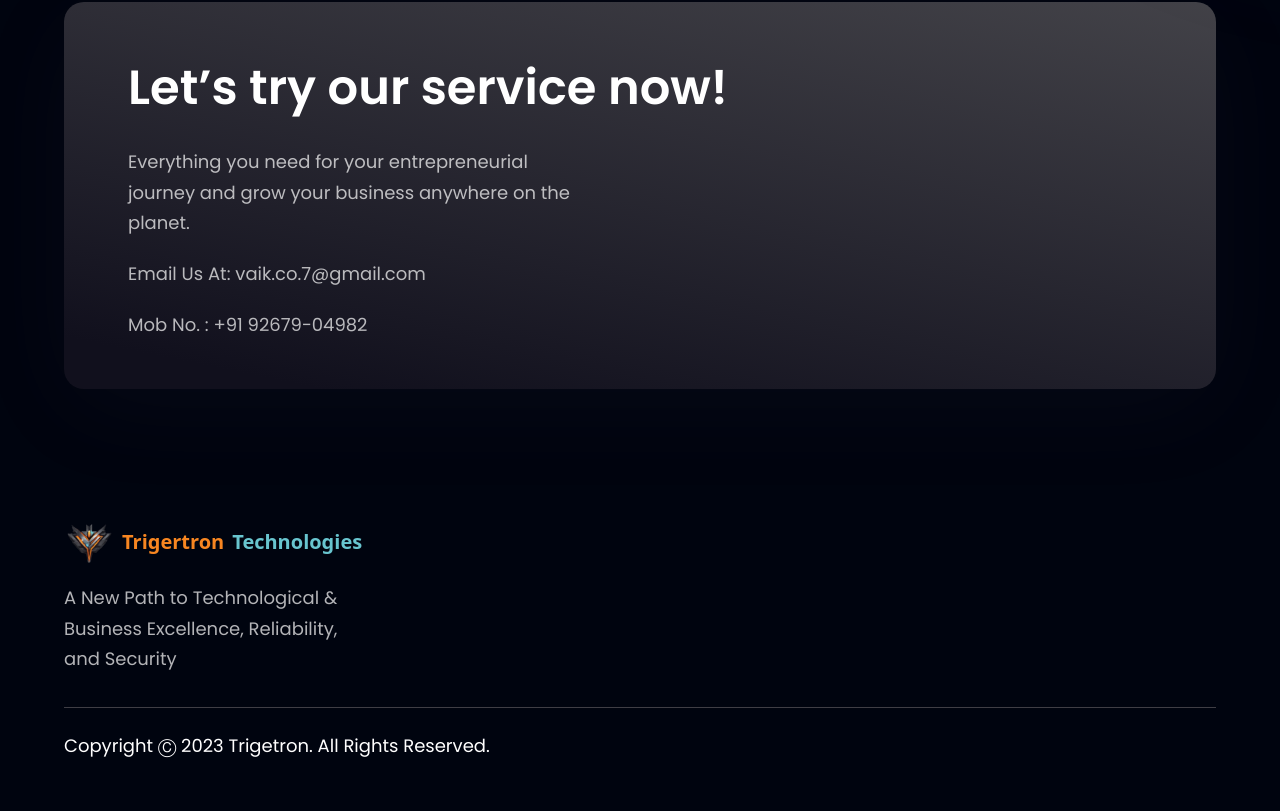
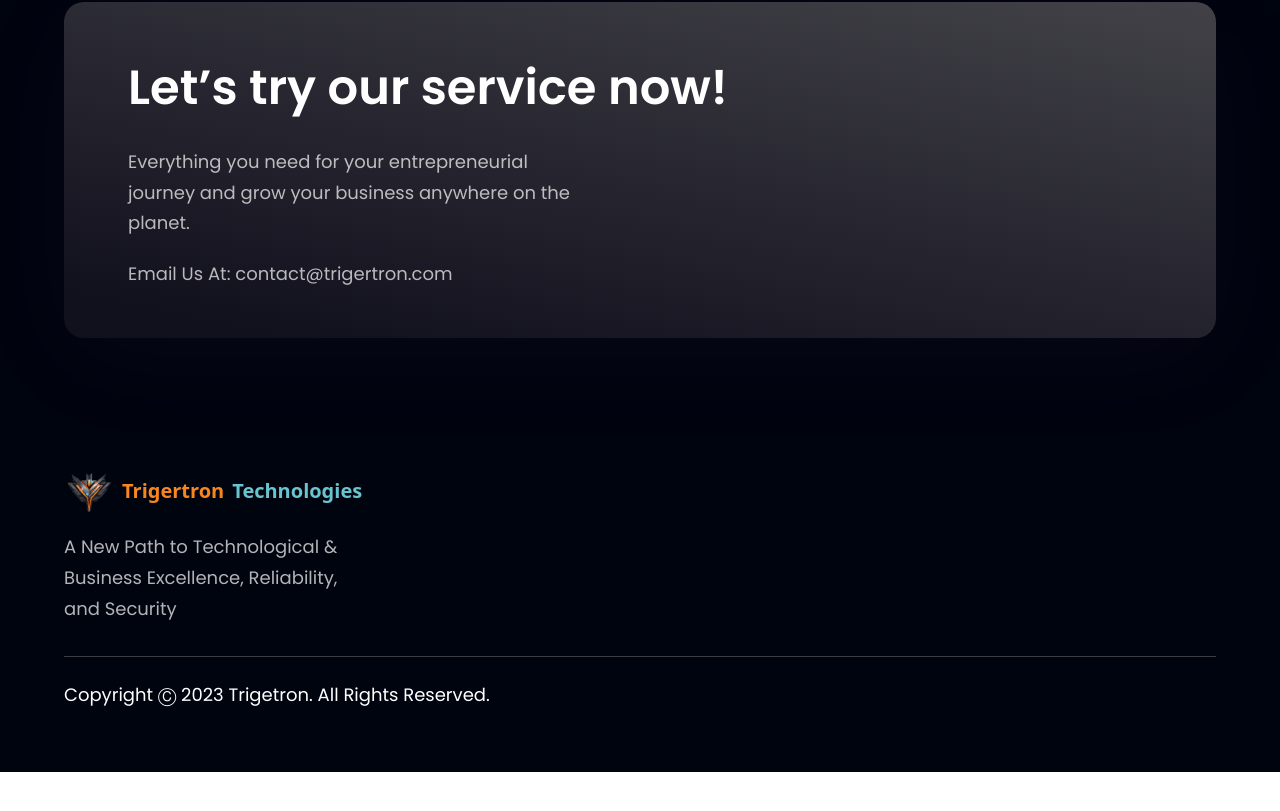
Before and after one commit to cphoenix-07/Trigertron-Technologies, a React (Vite) app: page / in a window 1280 px wide. Shown: the part 6372-7183 px from the top of the page. After the commit the page ends 7144 px from the top, so only its background shows below. Built offline with nearby package versions, Linux system fonts and the light colour scheme.

Commit message:
Update CTA.jsx

```diff
--- a/src/components/CTA.jsx
+++ b/src/components/CTA.jsx
@@ -9,10 +9,7 @@ const CTA = () => (
         Everything you need for your entrepreneurial journey and grow your business anywhere on the planet.
       </p>
       <p className={`${styles.paragraph} max-w-[470px] mt-5`}>
-        Email Us At: vaik.co.7@gmail.com
-      </p>
-      <p className={`${styles.paragraph} max-w-[470px] mt-5`}>
-        Mob No. : +91 92679-04982
+        Email Us At: contact@trigertron.com
       </p>
     </div>
 
```
